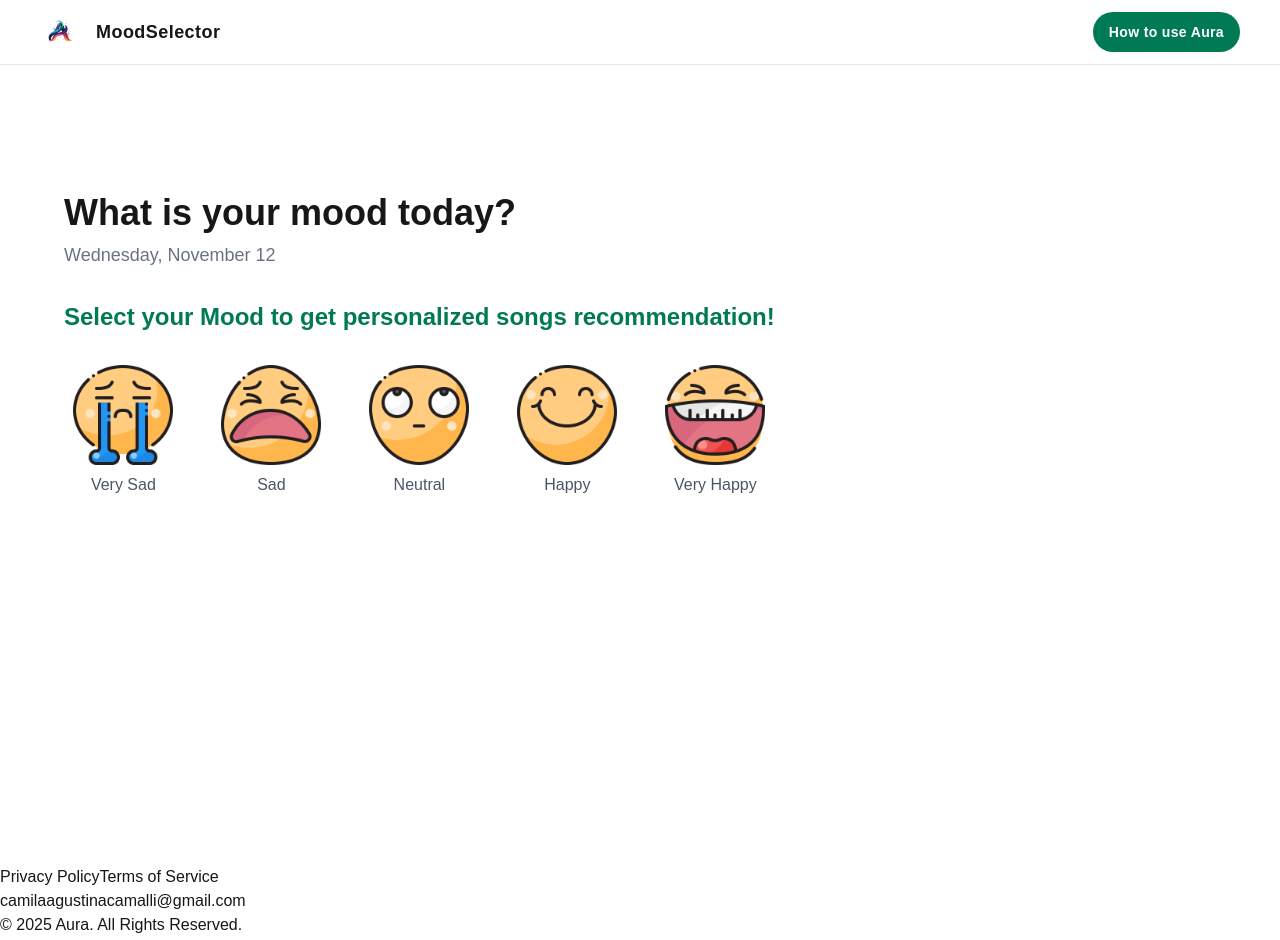
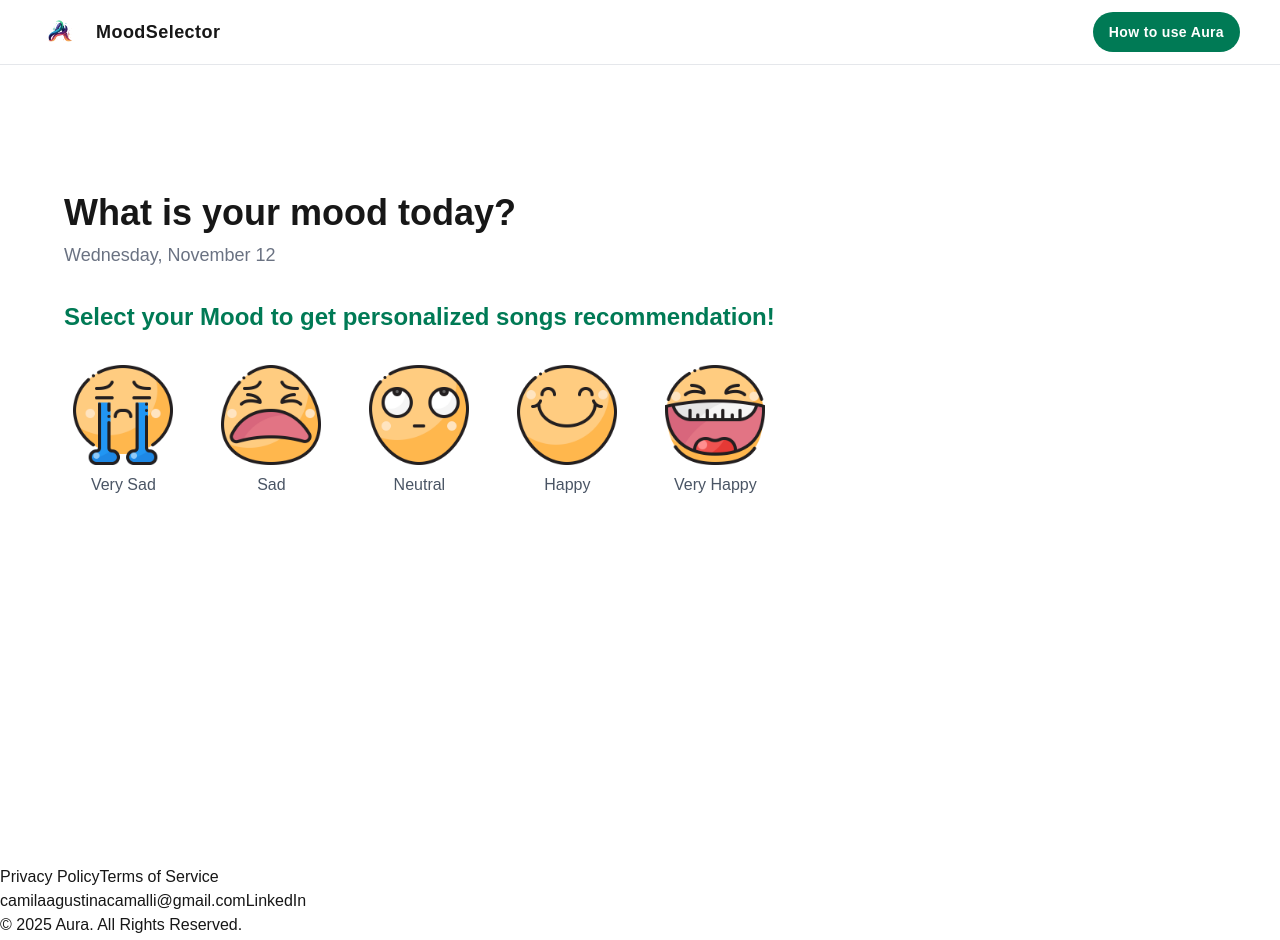
Before and after one commit to Camilacamalli/Aura, a Next.js app: page / in a window 1280 px wide. Shown: the top 940 px of the page. Built offline with nearby package versions, Linux system fonts and the light colour scheme.

Commit message:
unit-green

```diff
--- a/src/components/Footer.tsx
+++ b/src/components/Footer.tsx
@@ -11,6 +11,7 @@ export default function Footer() {
       </div>
       <div>
         <a href="mailto:camilaagustinacamalli@gmail.com">camilaagustinacamalli@gmail.com</a>
+        <a href="https://www.linkedin.com/in/camila-camalli/" target="_blank">LinkedIn</a>
       </div>
       <p>&copy; {currentYear} Aura. All Rights Reserved.</p>
       <p>This app uses the Spotify API but is not affiliated with or endorsed by Spotify</p>
```
